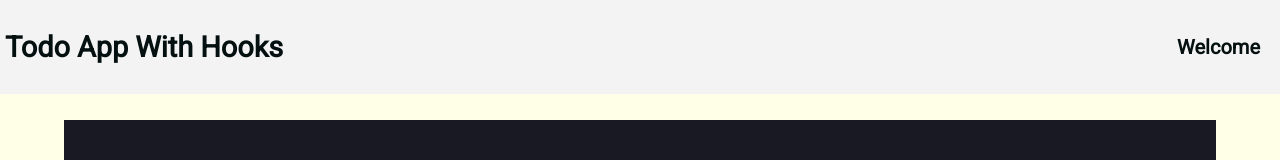
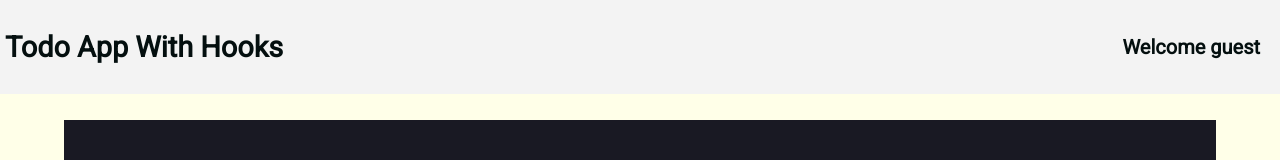
Before and after one commit to Isaacobuya5/taskapp_with_hooks, a React (Create React App) app: page / in a window 1280 px wide. Shown: the top 160 px of the page. Built offline with nearby package versions, Linux system fonts and the light colour scheme.

Commit message:
combine both user and tasks  reducer into one reducer function

```diff
--- a/src/App.js
+++ b/src/App.js
@@ -7,9 +7,10 @@ import AddTask from "./components/AddTask";
 import ListTasks from "./components/ListTasks";
 
 // import the reducer
-import { userReducer } from "./reducers/user.reducer";
+// import { userReducer } from "./reducers/user.reducer";
 // import
-import { taskReducer } from "./reducers/task.reducer";
+// import { taskReducer } from "./reducers/task.reducer";
+import { rootReducer } from "../src/reducers/rootReducer";
 
 
 const defaultTasks = [
@@ -36,16 +37,20 @@ function App() {
   // const [ user, setUser ] = useState('Isaac');
 
   // managing user state with useReducer hook
-  const [loggedUser, dispatch ] = useReducer(userReducer, {
-    user: ""
-  });
+  // const [loggedUser, dispatch ] = useReducer(userReducer, {
+  //   user: ""
+  // });
 
   // managing tasks state with useReducer
-  const [tasks, dispatchTasks] = useReducer(taskReducer, defaultTasks);
+  // const [tasks, dispatchTasks] = useReducer(taskReducer, defaultTasks);
 
-  const { user } = loggedUser;
+  // managing both reducers with one useReducer function
+  const [state, dispatch] = useReducer(rootReducer, {
+    user: '',
+    tasks: defaultTasks
+  })
 
-
+const { user, tasks } = state;
 
   // const [tasks, setTasks] = useState(defaultTasks);
   return (
@@ -57,8 +62,8 @@ function App() {
     <Register dispatch={dispatch}/>
     </section> : (
     <React.Fragment>
-    <AddTask dispatch={dispatchTasks}/>
-    <ListTasks tasks={tasks} dispatch={dispatchTasks} />
+    <AddTask dispatch={dispatch}/>
+    <ListTasks tasks={tasks} dispatch={dispatch} />
     </React.Fragment>
     )
   }
--- a/src/components/Header.js
+++ b/src/components/Header.js
@@ -2,13 +2,16 @@ import React from 'react';
 import Logout from "./Logout";
 
 const Header = ({user, dispatch}) => {
-console.log(user);
-let loggedInUser = user ? user : 'guest'
+// let loggedInUser = user ? user : 'guest'
+
+
 return (
     <header>
         <h3>todo app with hooks</h3>
 <span className="user-text">
-    Welcome {loggedInUser.email}
+    Welcome {user ? (
+<React.Fragment>{user.user.email}</React.Fragment>
+    ) : "guest"}
     {user ? <Logout dispatch={dispatch}/> : ''}
     </span>
     </header>
--- a/src/components/Login.js
+++ b/src/components/Login.js
@@ -21,8 +21,6 @@ const Login = ({dispatch}) => {
 
     function handleSubmit(event) {
         event.preventDefault();
-        alert("hello");
-        // setUser(email);
         dispatch(loginUser(login));
     }
 
--- /dev/null
+++ b/src/reducers/rootReducer.js
@@ -0,0 +1,9 @@
+import { userReducer } from './user.reducer';
+import { taskReducer } from "./task.reducer";
+
+export const rootReducer = (state, action) => {
+return {
+    user: userReducer(state.user, action),
+    tasks: taskReducer(state.tasks, action)
+}
+}
--- a/src/reducers/user.reducer.js
+++ b/src/reducers/user.reducer.js
@@ -8,10 +8,7 @@ export const userReducer = (state , action) => {
                 user: action.user
             }
         case actionTypes.LOGOUT_USER:
-            return {
-                ...state,
-                user: ""
-            }
+            return '';
         case actionTypes.REGISTER_USER:
             return {
                 ...state,
```
